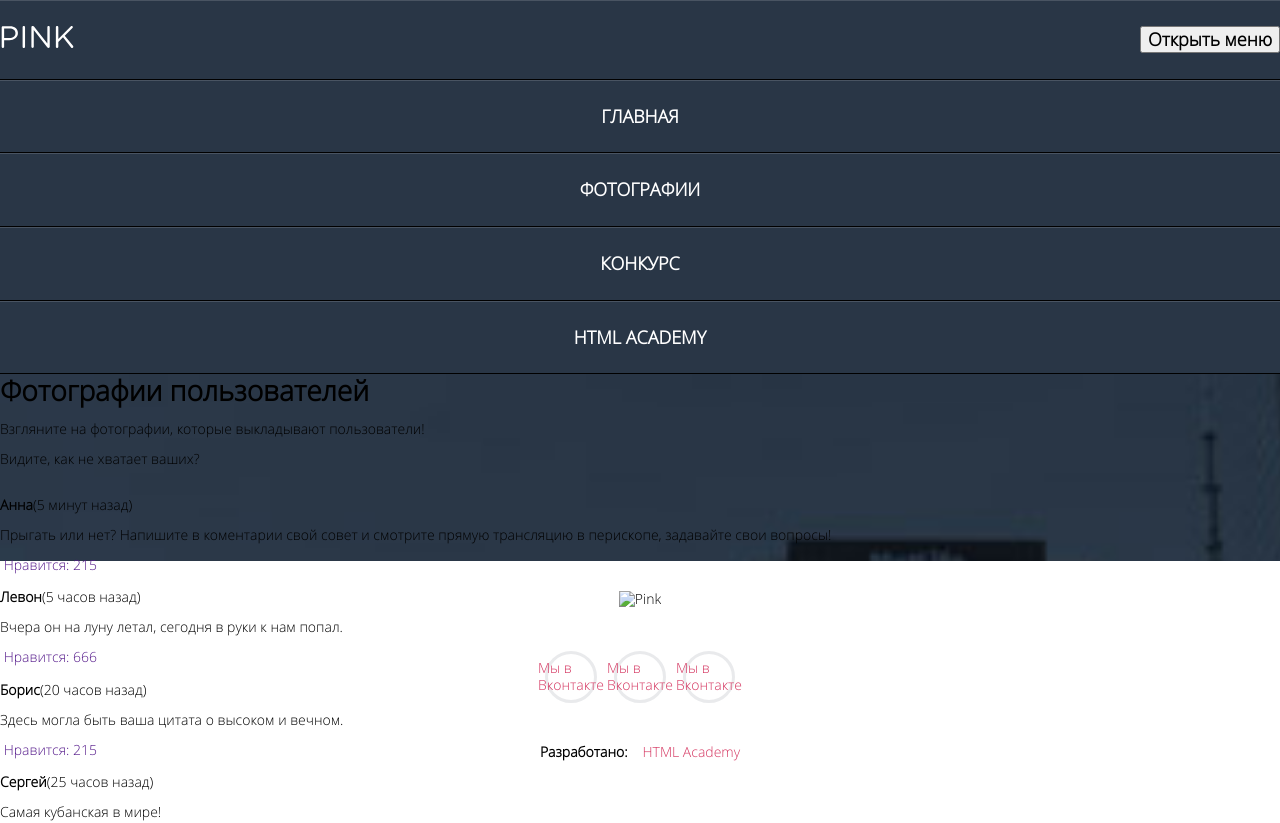
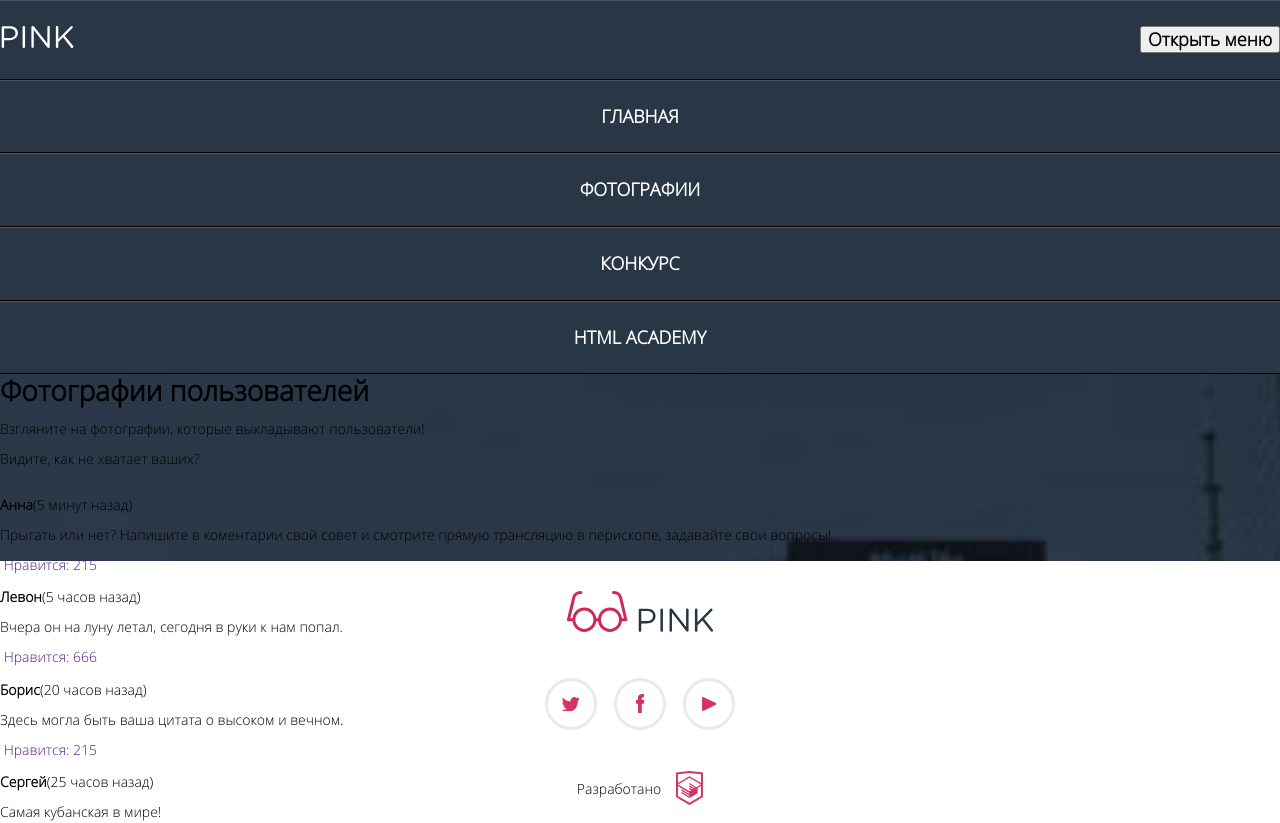
Before and after one commit to wadss/1067515-pink-17, a website: page source/photo.html in a window 1280 px wide. Shown: the top 823 px of the page. Drawn offline with nearby package versions, Linux system fonts and the light colour scheme; files that its build step writes are made by us from their sources.

Commit message:
add footer to photo.html

```diff
--- a/source/photo.html
+++ b/source/photo.html
@@ -96,25 +96,50 @@
           </li>
         </ul>
       </section>
+    </main>
     <footer class="page-footer">
       <a class="page-footer__logo">
-              <img class="page-footer__logo-image" src="" width="" height="" alt="Pink">
+        <img class="page-footer__logo-image" src="/img/logo-pink-blue-mobile.svg" alt="Pink">
       </a>
       <div class="social-wrapper page-footer__social">
         <ul class="social social__list">
           <li class="social__item">
-                  <a class="social__link--twitter social__link" href="https://twitter.com/htmlacademy">Мы в Вконтакте</a>
+            <a class="social__link--twitter social__link" href="https://twitter.com/htmlacademy">
+              <p class="visually-hidden">Мы в Twitter</p>
+              <svg version="1.0" id="Layer_1" xmlns="http://www.w3.org/2000/svg" xmlns:xlink="http://www.w3.org/1999/xlink" fill="currentColor" x="0px" y="0px" width="17.5px" height="14.663px" viewBox="0 0 17.5 14.663" enable-background="new 0 0 17.5 14.663" xml:space="preserve">
+                <g id="W6EeEF_1_">
+                  <g>
+                    <path fill-rule="evenodd" clip-rule="evenodd" d="M11.283,0.153c1.736-0.485,3.074,0.263,3.685,1.151 c0.694-0.226,1.372-0.47,2.072-0.691c-0.004,0.841-0.538,1.478-0.883,1.727C16.861,2.506,17.5,1.86,17.5,1.86 c-0.175,0.976-1.035,1.746-1.611,1.977C15.65,10.429,12.617,14.793,5.507,14.66c-0.538,0,0.077,0-0.46,0 c-0.422,0-4.29-0.45-5.047-1.843c2.341,0.192,4.011-0.412,4.835-1.15c-0.989-0.293-2.761-0.464-3.07-2.881 c0.362,0.105,0.583,0.223,1.228,0.117C1.757,8.067,0.385,7.366,0.461,5.218c0.294,0.32,1.1,0.523,1.381,0.461 c-0.725-0.235-2.03-3.281-0.921-4.836C2.794,2.654,4.769,4.364,8.29,4.528C8.506,2.288,9.461,0.787,11.283,0.153z"/>
+                  </g>
+                </g>
+              </svg>
+            </a>
           </li>
           <li class="social__item">
-                    <a class="social__link--facebook social__link" href="https://facebook.com/htmlacademy">Мы в Вконтакте</a>
+              <a class="social__link--facebook social__link" href="https://facebook.com/htmlacademy">
+                <p class="visually-hidden">Мы в Facebook</p>
+                <svg version="1.0" id="Layer_1" xmlns="http://www.w3.org/2000/svg" xmlns:xlink="http://www.w3.org/1999/xlink" fill="currentColor" x="0px" y="0px" width="8.673px" height="18.944px" viewBox="0 0 8.673 18.944" enable-background="new 0 0 8.673 18.944" xml:space="preserve">
+                  <path d="M6.275,3.357c0.799,0,1.599,0,2.398,0c0-1.119,0-2.238,0-3.357c-0.959,0-1.92,0-2.878,0C2.656,0.181,1.54,2.387,1.948,6.115 H0v3.517h1.958c0,3.104,0,6.208,0,9.312c1.279,0,2.558,0,3.837,0c0-3.104,0-6.208,0-9.312h2.857V6.115H5.786 C5.765,5.07,5.75,3.709,6.275,3.357z"/>
+                </svg>
+              </a>
             </li>
           <li class="social__item">
-                  <a class="social__link--youtube social__link" href="https://youtube.com/htmlacademy">Мы в Вконтакте</a>
+            <a class="social__link--youtube social__link" href="https://youtube.com/htmlacademy">
+              <p class="visually-hidden">Мы на Youtube</p>
+              <svg version="1.0" id="Layer_1" xmlns="http://www.w3.org/2000/svg" xmlns:xlink="http://www.w3.org/1999/xlink" fill="currentColor" x="0px" y="0px" width="14.64px" height="13.96px" viewBox="0 0 14.64 13.96" enable-background="new 0 0 14.64 13.96" xml:space="preserve">
+                <path d="M1.775,13.78C0.799,14.257,0,13.758,0,12.671V1.29c0-1.088,0.799-1.585,1.775-1.109l12.133,5.932 c0.975,0.478,0.975,1.258,0,1.736L1.775,13.78z"/>
+              </svg>
+            </a>
           </li>
         </ul>
       </div>
       <div class="copyright page-footer__copyright">
-                <b class="copyright__text">Разработано:</b>
-                <a class="copyright__link" href="https://htmlacademy.ru/intensive/adaptive">HTML Academy</a>
+        <span class="copyright__text">Разработано</span>
+        <a class="copyright__link" href="https://htmlacademy.ru/intensive/adaptive">
+          <p class="visually-hidden">HTML Academy</p>
+          <svg version="1.0" id="Layer_1" xmlns="http://www.w3.org/2000/svg" xmlns:xlink="http://www.w3.org/1999/xlink" fill="currentColor" x="0px" y="0px" width="26.943px" height="34.09px" viewBox="0 0 26.943 34.09" enable-background="new 0 0 26.943 34.09" xml:space="preserve">
+            <path d="M13.62,0.017L13.472,0L0,1.412v24.661l13.472,8.017l13.43-7.99l0.042-0.026V1.412L13.62,0.017z M25.019,12.127L13.495,5.334 l-0.001-0.104L13.407,5.28l-0.088-0.056v0.109L1.925,12.118V3.147l11.547-1.212l11.547,1.212V12.127z M13.405,6.787L24.923,13.5 l-4.479,2.64l-7.093-4.221l-0.013,1.415l5.904,3.513l-0.86,0.507l-5.031-2.992l-0.013,1.415l3.827,2.275l-0.782,0.523l-3.032-1.787 l-0.013,1.413l1.852,1.091l-1.8,1.081L2.034,13.622L13.405,6.787z M1.925,15.127l11.411,6.791l0.015,1.044l-7.941-4.728L5.395,19.65 l7.979,4.796l0.017,1.076l-7.972-4.741l-0.013,1.415l8.021,4.821l0.045,0.026l8.143-4.872v-1.268l-0.011-0.148v-3.761l3.415-2.036 v10.02L13.472,31.85L1.925,24.979V15.127z"/>
+          </svg>
+        </a>
       </div>
     </footer>
```
Lines whose indentation alone changed are shown as unchanged.
